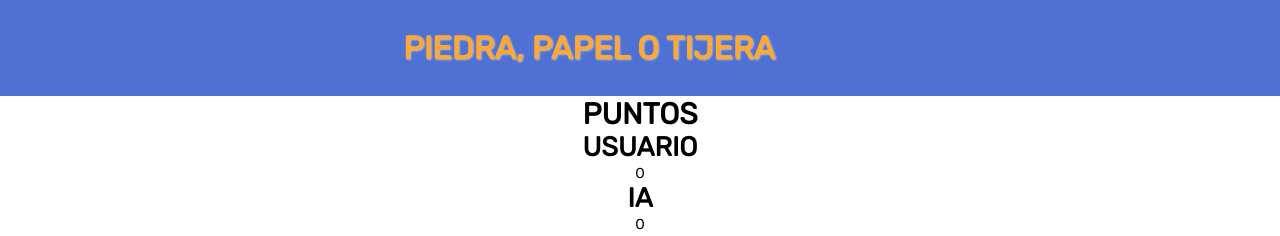
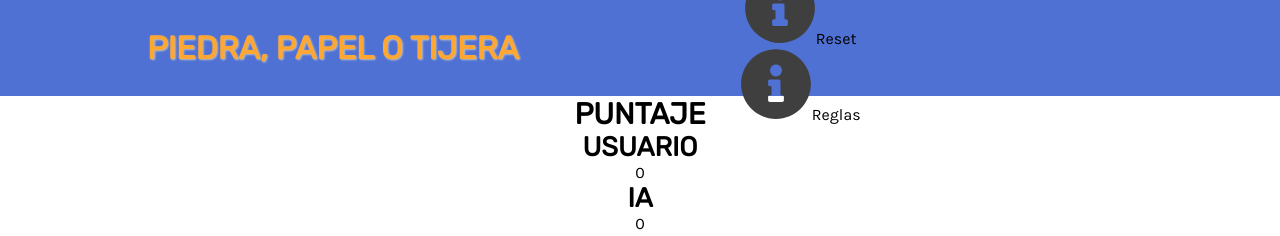
Before and after one commit to dchiapa/piedra-papel-tijera, a plain HTML site: page index.html in a window 1280 px wide. Shown: the top 236 px of the page. Drawn offline with Linux system fonts and the light colour scheme.

Commit message:
mejorar menu, cambiar texto titulo

```diff
--- a/index.html
+++ b/index.html
@@ -10,25 +10,21 @@
   <body>
     <header class="header">
       <h1 class="header--titulo">Piedra, Papel o Tijera</h1>
-      <div class="header--hamburger not-active">
+      <div class="header--hamburger">
         <span></span>
         <span></span>
         <span></span>
       </div>
-      <nav class="header--menu not-active">
+      <nav class="header--menu">
         <ul>
-          <li>
-            <a href="#"><img src="./img/info.svg" alt="Reset" />Reset</a>
-          </li>
-          <li>
-            <a href="#"><img src="./img/info.svg" alt="Reglas" />Reglas</a>
-          </li>
+          <li><img src="./img/info.svg" alt="Reset" /><a href="#">Reset</a></li>
+          <li><img src="./img/info.svg" alt="Reglas" /><a href="#">Reglas</a></li>
         </ul>
       </nav>
     </header>
     <main>
       <section>
-        <h2>Puntos</h2>
+        <h2>Puntaje</h2>
         <article>
           <h3>Usuario</h3>
           <span>0</span>
```
